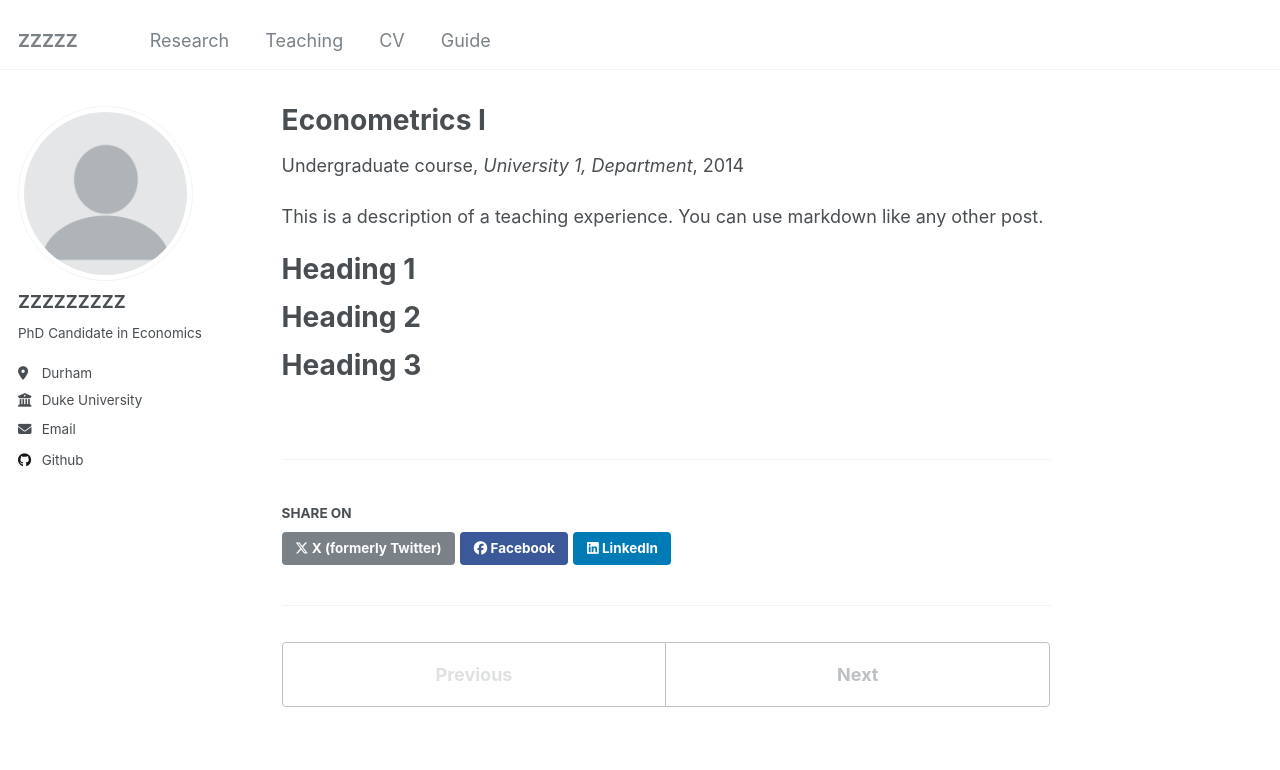
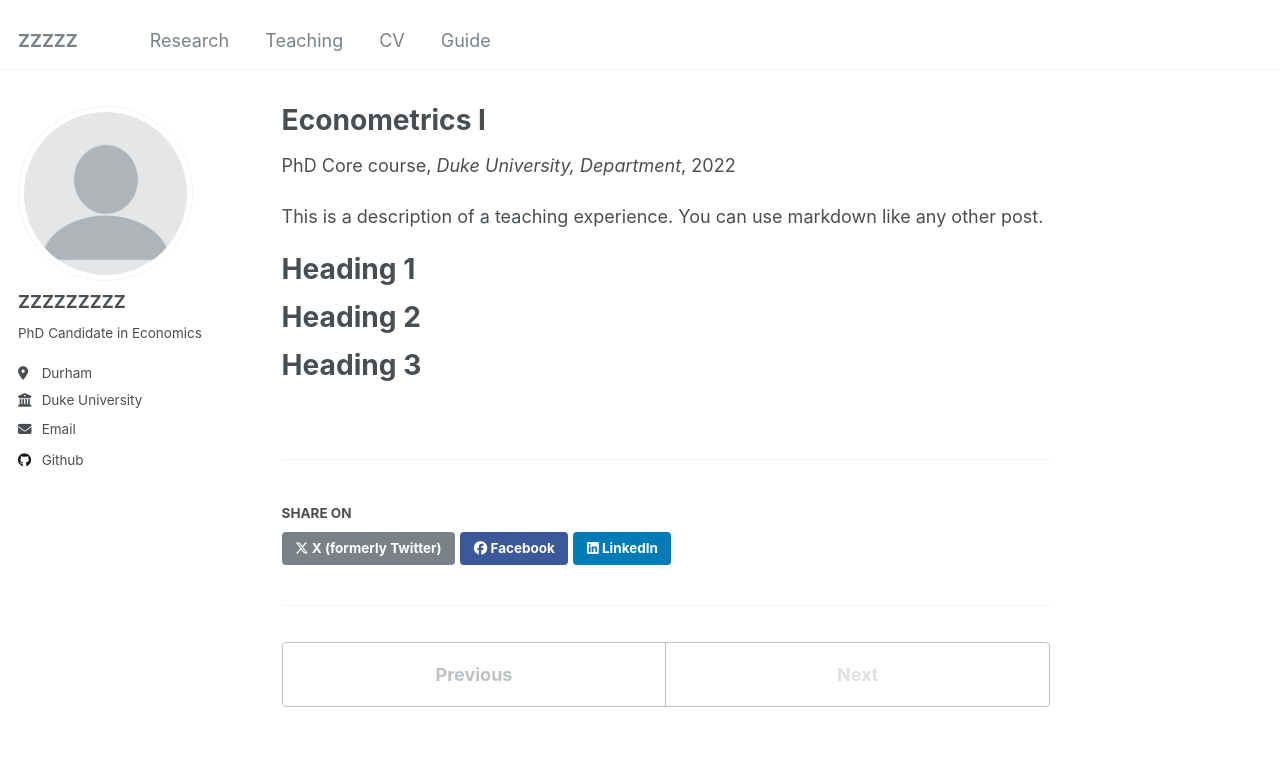
Before and after one commit to henrymzc/henrymzc.github.io, a Jekyll site: the page built from _teaching/2014-spring-teaching-1.md, in a window 1280 px wide and 1061 px high. Shown: the top 770 px of the window. Built offline with Jekyll 4.4.1, drawn with Linux system fonts in a browser that asks for light colours.

Commit message:
Update 2014-spring-teaching-1.md

```diff
--- a/_teaching/2014-spring-teaching-1.md
+++ b/_teaching/2014-spring-teaching-1.md
@@ -1,10 +1,10 @@
 ---
 title: "Econometrics I"
 collection: teaching
-type: "Undergraduate course"
-permalink: /teaching/2014-spring-teaching-1
-venue: "University 1, Department"
-date: 2014-01-01
+type: "PhD Core course"
+permalink: /teaching/econometricsi
+venue: "Duke University, Department"
+date: 2022-09-01
 location: "City, Country"
 ---
 
```
